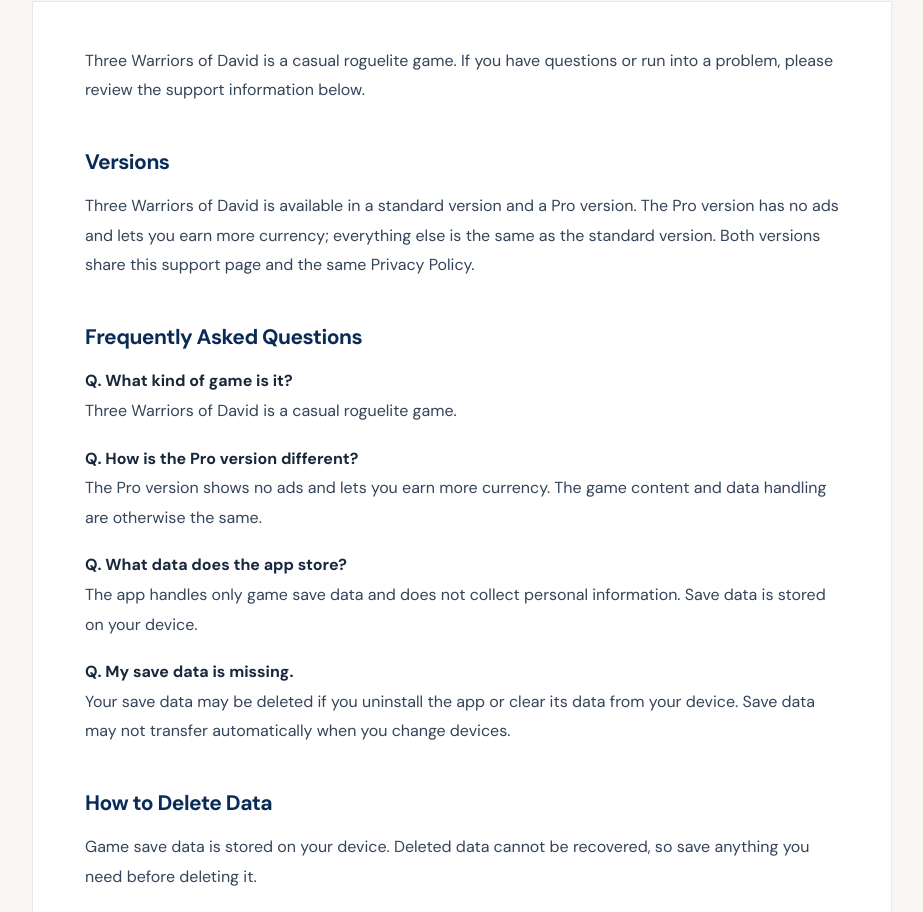
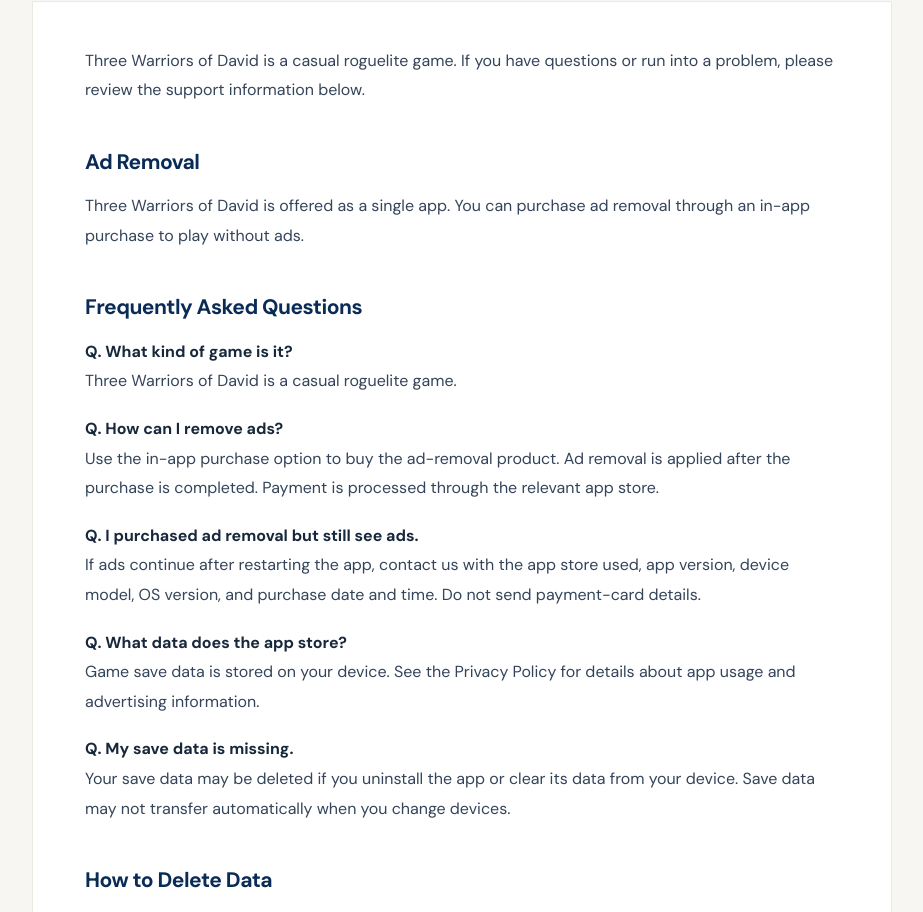
Before and after one commit to sowway/app-support, a plain HTML site: page DTW/index.html in a window 1280 px wide. Shown: the part 467-1379 px from the top of the page, without its empty margins (178-1101 px from the left). Drawn offline with Linux system fonts and the light colour scheme.

Commit message:
pro version deleted

```diff
--- a/DTW/index.html
+++ b/DTW/index.html
@@ -36,19 +36,22 @@
 
 <p data-ko="Three Warriors of David는 캐주얼 로그라이트 게임입니다. 게임 이용 중 궁금한 점이나 문제가 있으면 아래 안내를 확인해 주세요." data-en="Three Warriors of David is a casual roguelite game. If you have questions or run into a problem, please review the support information below.">Three Warriors of David is a casual roguelite game. If you have questions or run into a problem, please review the support information below.</p>
 
-<h2 data-ko="버전 안내" data-en="Versions">Versions</h2>
-<p data-ko="Three Warriors of David는 기본 버전과 프로 버전으로 제공됩니다. 프로 버전은 광고가 없고 재화를 더 많이 획득할 수 있으며, 그 외 내용은 기본 버전과 동일합니다. 두 버전은 같은 지원 페이지와 개인정보처리방침을 사용합니다." data-en="Three Warriors of David is available in a standard version and a Pro version. The Pro version has no ads and lets you earn more currency; everything else is the same as the standard version. Both versions share this support page and the same Privacy Policy.">Three Warriors of David is available in a standard version and a Pro version. The Pro version has no ads and lets you earn more currency; everything else is the same as the standard version. Both versions share this support page and the same Privacy Policy.</p>
+<h2 data-ko="광고 제거" data-en="Ad Removal">Ad Removal</h2>
+<p data-ko="Three Warriors of David는 하나의 앱으로 제공됩니다. 앱 내 결제로 광고 제거 상품을 구매하면 광고 없이 플레이할 수 있습니다." data-en="Three Warriors of David is offered as a single app. You can purchase ad removal through an in-app purchase to play without ads.">Three Warriors of David is offered as a single app. You can purchase ad removal through an in-app purchase to play without ads.</p>
 
 <h2 data-ko="자주 묻는 질문" data-en="Frequently Asked Questions">Frequently Asked Questions</h2>
 
 <p><strong data-ko="Q. 어떤 게임인가요?" data-en="Q. What kind of game is it?">Q. What kind of game is it?</strong><br>
 <span data-ko="Three Warriors of David는 캐주얼 로그라이트 게임입니다." data-en="Three Warriors of David is a casual roguelite game.">Three Warriors of David is a casual roguelite game.</span></p>
 
-<p><strong data-ko="Q. 프로 버전은 기본 버전과 무엇이 다른가요?" data-en="Q. How is the Pro version different?">Q. How is the Pro version different?</strong><br>
-<span data-ko="프로 버전은 광고가 표시되지 않고 재화를 더 많이 획득할 수 있습니다. 그 외 게임 내용과 데이터 처리 방식은 동일합니다." data-en="The Pro version shows no ads and lets you earn more currency. The game content and data handling are otherwise the same.">The Pro version shows no ads and lets you earn more currency. The game content and data handling are otherwise the same.</span></p>
+<p><strong data-ko="Q. 광고를 제거하려면 어떻게 하나요?" data-en="Q. How can I remove ads?">Q. How can I remove ads?</strong><br>
+<span data-ko="앱 내 결제 메뉴에서 광고 제거 상품을 구매해 주세요. 결제가 완료되면 광고 제거가 적용됩니다. 결제는 해당 앱 마켓의 결제 시스템을 통해 처리됩니다." data-en="Use the in-app purchase option to buy the ad-removal product. Ad removal is applied after the purchase is completed. Payment is processed through the relevant app store.">Use the in-app purchase option to buy the ad-removal product. Ad removal is applied after the purchase is completed. Payment is processed through the relevant app store.</span></p>
+
+<p><strong data-ko="Q. 결제했는데 광고가 계속 보여요." data-en="Q. I purchased ad removal but still see ads.">Q. I purchased ad removal but still see ads.</strong><br>
+<span data-ko="앱을 다시 시작한 뒤에도 광고가 표시되면, 사용한 앱 마켓, 앱 버전, 기기명, OS 버전, 구매 일시를 알려 문의해 주세요. 카드 번호 등 결제 수단 정보는 보내지 마세요." data-en="If ads continue after restarting the app, contact us with the app store used, app version, device model, OS version, and purchase date and time. Do not send payment-card details.">If ads continue after restarting the app, contact us with the app store used, app version, device model, OS version, and purchase date and time. Do not send payment-card details.</span></p>
 
 <p><strong data-ko="Q. 어떤 데이터가 저장되나요?" data-en="Q. What data does the app store?">Q. What data does the app store?</strong><br>
-<span data-ko="앱은 게임 저장 데이터만 취급하며, 개인정보를 수집하지 않습니다. 저장 데이터는 이용자의 기기에 저장됩니다." data-en="The app handles only game save data and does not collect personal information. Save data is stored on your device.">The app handles only game save data and does not collect personal information. Save data is stored on your device.</span></p>
+<span data-ko="게임 저장 데이터는 이용자 기기에 저장됩니다. 앱 사용 정보나 광고 관련 정보의 처리에 대한 자세한 내용은 개인정보처리방침을 확인해 주세요." data-en="Game save data is stored on your device. See the Privacy Policy for details about app usage and advertising information.">Game save data is stored on your device. See the Privacy Policy for details about app usage and advertising information.</span></p>
 
 <p><strong data-ko="Q. 저장 데이터가 사라졌어요." data-en="Q. My save data is missing.">Q. My save data is missing.</strong><br>
 <span data-ko="앱을 삭제하거나 기기의 앱 데이터를 지우면 저장 데이터가 삭제될 수 있습니다. 기기를 변경한 경우 저장 데이터가 자동으로 이전되지 않을 수 있습니다." data-en="Your save data may be deleted if you uninstall the app or clear its data from your device. Save data may not transfer automatically when you change devices.">Your save data may be deleted if you uninstall the app or clear its data from your device. Save data may not transfer automatically when you change devices.</span></p>
```
Also changed, not shown: DTW/privacy.html (+9 -8 lines).
